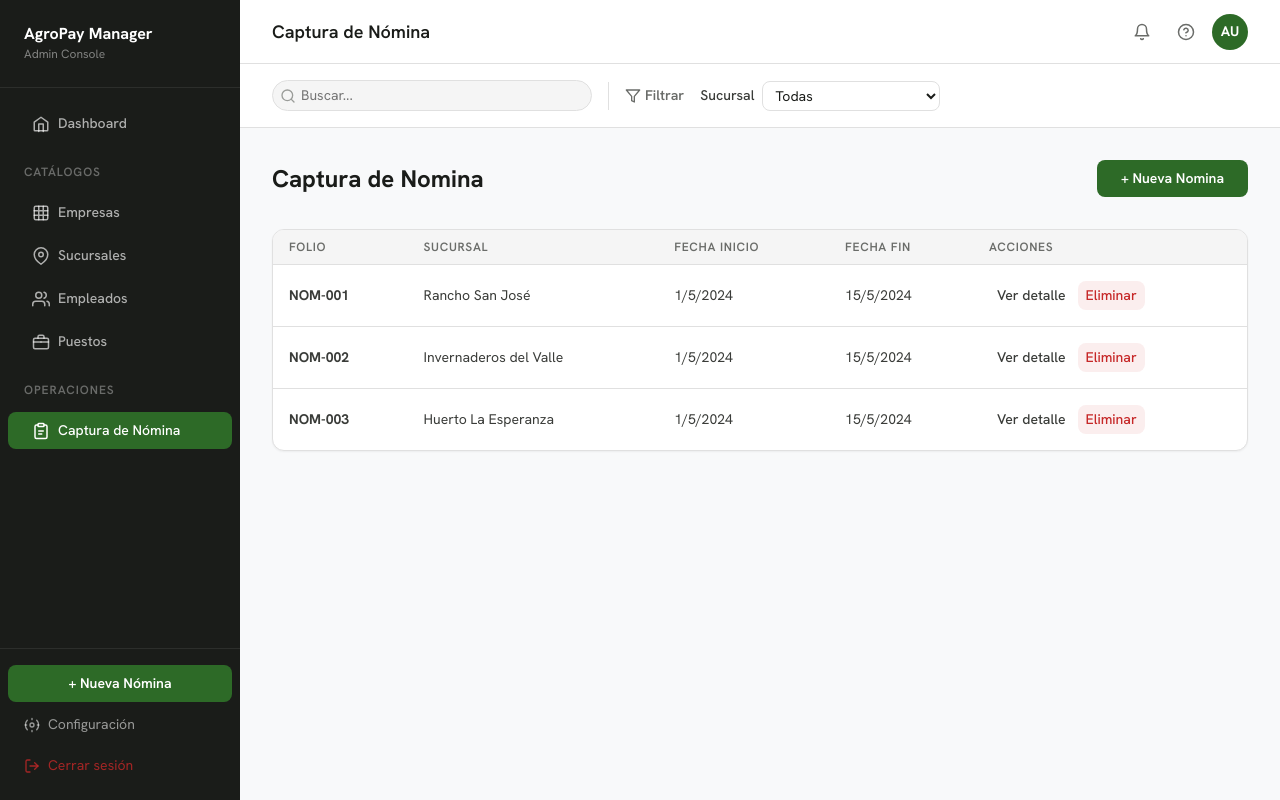
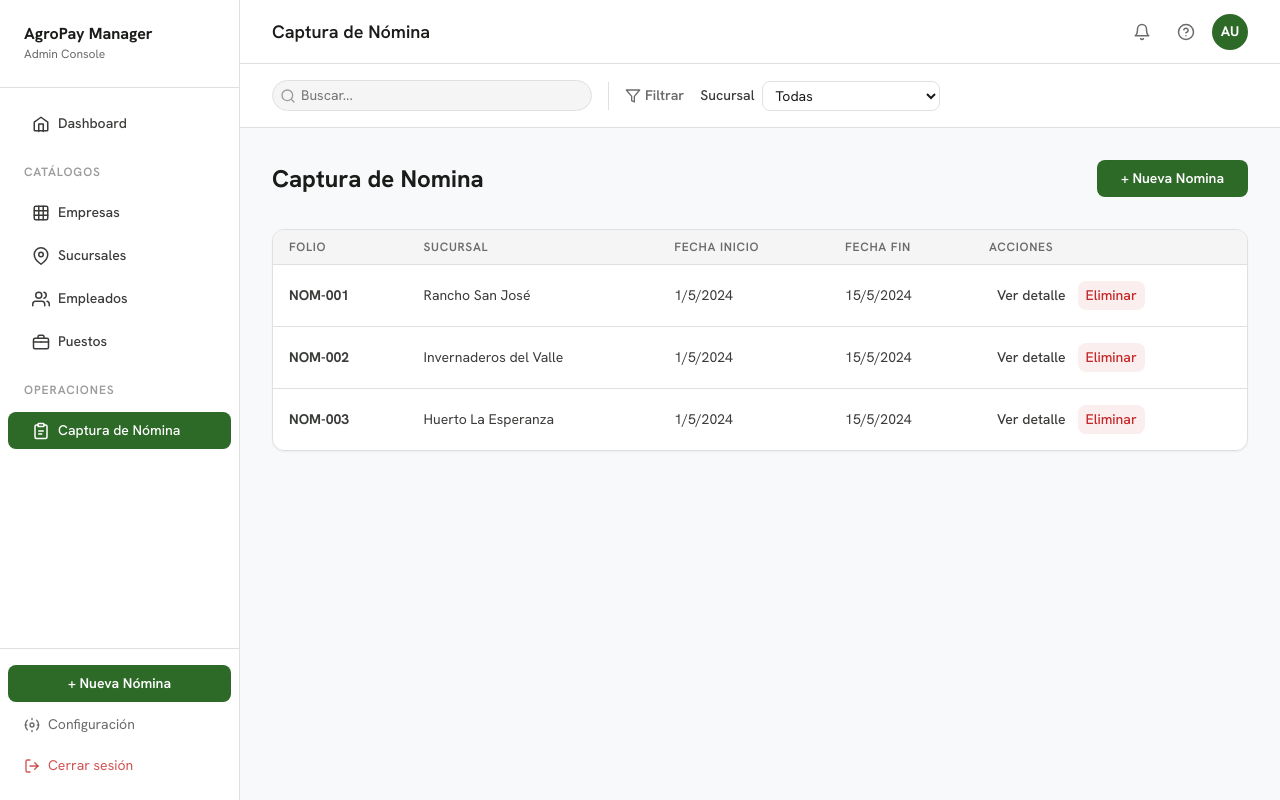
Before and after one commit to sistemasgab/nomina-campo, a React (Vite) app: page /captura-nomina in a window 1280 px wide. Built offline with nearby package versions, Linux system fonts and the light colour scheme.

Commit message:
style: Update sidebar colors for light and dark modes, enhancing visual consistency and accessibility

```diff
--- a/src/components/Layout/Sidebar.css
+++ b/src/components/Layout/Sidebar.css
@@ -2,30 +2,32 @@
   width: 240px;
   min-width: 240px;
   height: 100vh;
-  background-color: var(--color-sidebar);
+  background-color: var(--color-sidebar-bg);
+  border-right: 1px solid var(--color-sidebar-border);
   display: flex;
   flex-direction: column;
   position: sticky;
   top: 0;
   overflow-y: auto;
+  transition: background-color 0.2s, border-color 0.2s;
 }
 
 /* ---- Logo ---- */
 .sidebar__logo {
   padding: var(--spacing-lg) var(--spacing-lg);
-  border-bottom: 1px solid rgba(255, 255, 255, 0.08);
+  border-bottom: 1px solid var(--color-sidebar-border);
 }
 
 .sidebar__logo-title {
   font-size: var(--font-size-base);
   font-weight: 700;
-  color: var(--color-white);
+  color: var(--color-sidebar-text-hover);
   line-height: 1.2;
 }
 
 .sidebar__logo-subtitle {
   font-size: var(--font-size-xs);
-  color: rgba(255, 255, 255, 0.45);
+  color: var(--color-sidebar-text-muted);
   margin-top: 2px;
 }
 
@@ -43,7 +45,7 @@
   font-weight: 600;
   letter-spacing: 0.08em;
   text-transform: uppercase;
-  color: rgba(255, 255, 255, 0.35);
+  color: var(--color-sidebar-text-faint);
   padding: var(--spacing-sm) var(--spacing-lg);
   margin-top: var(--spacing-sm);
 }
@@ -53,24 +55,23 @@
   align-items: center;
   gap: var(--spacing-sm);
   padding: var(--spacing-sm) var(--spacing-lg);
-  color: rgba(255, 255, 255, 0.65);
+  color: var(--color-sidebar-text);
   text-decoration: none;
   font-size: var(--font-size-sm);
   font-weight: 500;
-  border-radius: 0;
   transition: background-color 0.15s, color 0.15s;
   margin: 1px var(--spacing-sm);
   border-radius: var(--radius-md);
 }
 
 .sidebar__link:hover {
-  background-color: rgba(255, 255, 255, 0.06);
-  color: var(--color-white);
+  background-color: var(--color-sidebar-hover-bg);
+  color: var(--color-sidebar-text-hover);
 }
 
 .sidebar__link.active {
   background-color: var(--color-primary);
-  color: var(--color-white);
+  color: #FFFFFF;
 }
 
 .sidebar__link-icon {
@@ -85,7 +86,7 @@
 /* ---- Bottom ---- */
 .sidebar__bottom {
   padding: var(--spacing-md) var(--spacing-sm);
-  border-top: 1px solid rgba(255, 255, 255, 0.08);
+  border-top: 1px solid var(--color-sidebar-border);
   display: flex;
   flex-direction: column;
   gap: var(--spacing-xs);
@@ -98,7 +99,7 @@
   gap: var(--spacing-sm);
   padding: var(--spacing-sm) var(--spacing-md);
   background-color: var(--color-primary);
-  color: var(--color-white);
+  color: #FFFFFF;
   border: none;
   border-radius: var(--radius-md);
   font-size: var(--font-size-sm);
@@ -117,7 +118,7 @@
   align-items: center;
   gap: var(--spacing-sm);
   padding: var(--spacing-sm) var(--spacing-md);
-  color: rgba(255, 255, 255, 0.55);
+  color: var(--color-sidebar-bottom-link);
   text-decoration: none;
   font-size: var(--font-size-sm);
   border-radius: var(--radius-md);
@@ -125,13 +126,13 @@
 }
 
 .sidebar__bottom-link:hover {
-  color: var(--color-white);
+  color: var(--color-sidebar-text-hover);
 }
 
 .sidebar__bottom-link--logout {
-  color: rgba(198, 40, 40, 0.8);
+  color: var(--color-sidebar-logout);
 }
 
 .sidebar__bottom-link--logout:hover {
-  color: var(--color-danger);
+  color: var(--color-sidebar-logout-hover);
 }
--- a/src/index.css
+++ b/src/index.css
@@ -17,7 +17,6 @@
   --color-neutral-100: #F5F5F5;
   --color-white: #FFFFFF;
   --color-background: #F8F9FA;
-  --color-sidebar: #1A1C19;
   --color-success: #2D6A27;
   --color-warning: #E6960A;
   --color-danger: #C62828;
@@ -49,6 +48,18 @@
   --radius-xl: 16px;
   --radius-full: 9999px;
 
+  /* Sidebar — light mode */
+  --color-sidebar-bg: #FFFFFF;
+  --color-sidebar-text: #3A3C39;
+  --color-sidebar-text-muted: #6A6C69;
+  --color-sidebar-text-faint: #9A9C99;
+  --color-sidebar-text-hover: #1A1C19;
+  --color-sidebar-hover-bg: rgba(0, 0, 0, 0.04);
+  --color-sidebar-border: #E0E0E0;
+  --color-sidebar-bottom-link: #6A6C69;
+  --color-sidebar-logout: rgba(198, 40, 40, 0.8);
+  --color-sidebar-logout-hover: #C62828;
+
   /* Shadows */
   --shadow-sm: 0 1px 2px rgba(0, 0, 0, 0.05);
   --shadow-md: 0 4px 6px -1px rgba(0, 0, 0, 0.1), 0 2px 4px -1px rgba(0, 0, 0, 0.06);
@@ -69,11 +80,21 @@
   --color-neutral-100: #2A2C29;
   --color-white: #1E201D;
   --color-background: #151715;
-  --color-sidebar: #111311;
   --color-success: #4A7C44;
   --color-warning: #E6960A;
   --color-danger: #EF5350;
   --color-border: #333533;
+  /* Sidebar — dark mode */
+  --color-sidebar-bg: #111311;
+  --color-sidebar-text: rgba(255, 255, 255, 0.65);
+  --color-sidebar-text-muted: rgba(255, 255, 255, 0.45);
+  --color-sidebar-text-faint: rgba(255, 255, 255, 0.35);
+  --color-sidebar-text-hover: #FFFFFF;
+  --color-sidebar-hover-bg: rgba(255, 255, 255, 0.06);
+  --color-sidebar-border: rgba(255, 255, 255, 0.08);
+  --color-sidebar-bottom-link: rgba(255, 255, 255, 0.55);
+  --color-sidebar-logout: rgba(198, 40, 40, 0.8);
+  --color-sidebar-logout-hover: #EF5350;
   --shadow-sm: 0 1px 2px rgba(0, 0, 0, 0.3);
   --shadow-md: 0 4px 6px -1px rgba(0, 0, 0, 0.4), 0 2px 4px -1px rgba(0, 0, 0, 0.3);
   --shadow-lg: 0 10px 15px -3px rgba(0, 0, 0, 0.4), 0 4px 6px -2px rgba(0, 0, 0, 0.3);
```
